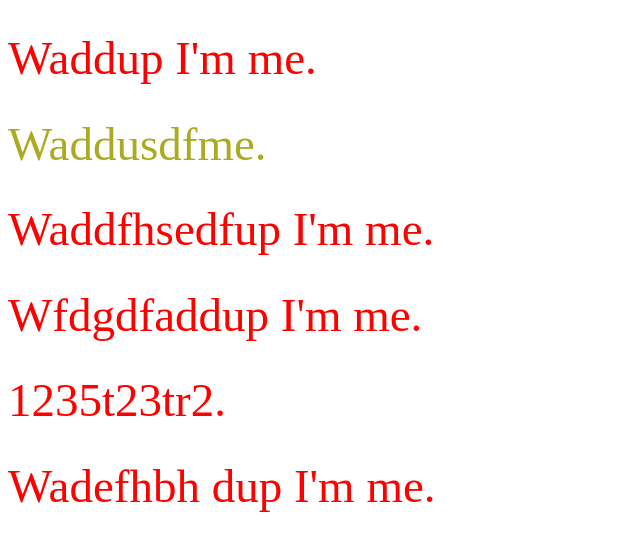
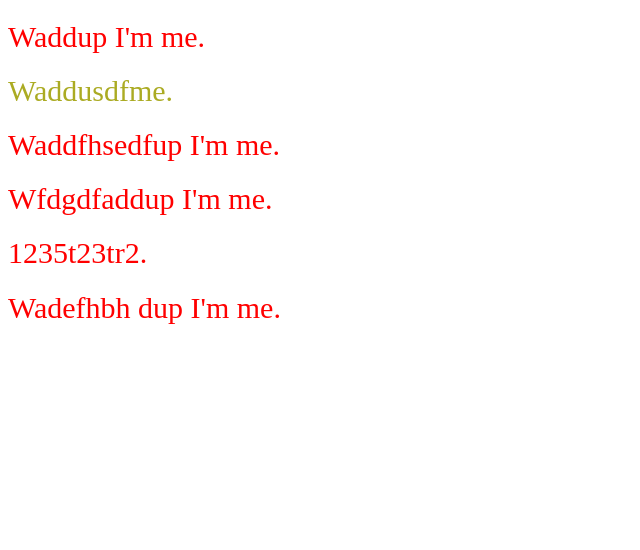
Before and after one commit to jordancaudill/vizzy, a browser extension: page demo/index.html in a window 1280 px wide. Shown: the whole page, without its empty margins (0-640 px from the left). Drawn offline with Linux system fonts and the light colour scheme.

Commit message:
startup message

```diff
--- a/demo/main.css
+++ b/demo/main.css
@@ -1 +1 @@
-h1{color:red;font-size:47px;font-weight:normal}h1.dick{color:#abab23}.wao{color:pink}
+h1{color:red;font-size:30px;font-weight:normal}h1.dick{color:#abab23}.wao{color:pink}
--- a/server.js
+++ b/server.js
@@ -7,6 +7,7 @@ function vizzy() {
     let cssString;
     fs.readFile(__dirname + '/demo/main.css', 'utf8', function (err, data) {
         cssString = data;
+        console.log('Vizzy is watching for changes!')
     });
     app.use(bodyParser.json());
     app.use(bodyParser.urlencoded({ extended: true }));
```
